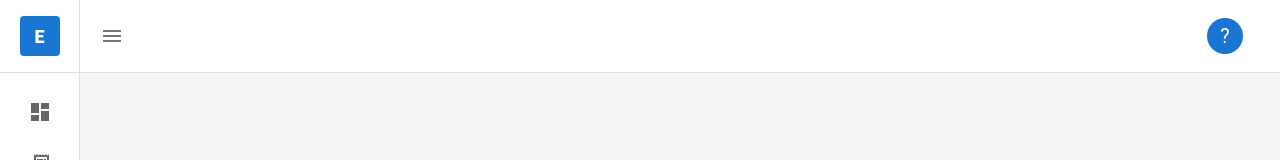
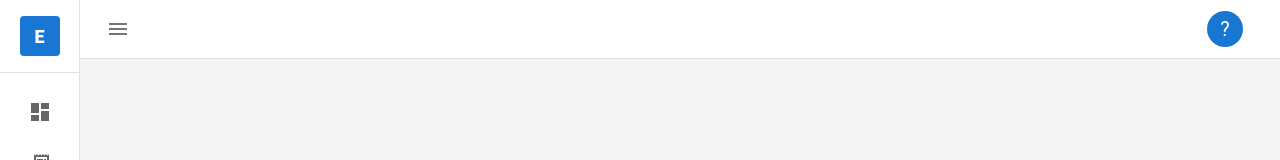
Before and after one commit to joinle0402/laravel-react-expense-tracker, a React (Vite) app in the folder frontend/: page /admin in a window 1280 px wide. Shown: the top 160 px of the page. Built offline with nearby package versions, Linux system fonts and the light colour scheme; sample sign-in values are in the browser's storage.

Commit message:
Chỉnh lại logic verify email bị lỗi

```diff
--- a/frontend/src/common/components/Header.tsx
+++ b/frontend/src/common/components/Header.tsx
@@ -30,8 +30,8 @@ export default function Header({ sidebarOpen, sidebarWidth, onToggleSidebar }: H
 			}}
 		>
 			<Toolbar
+				variant="dense"
 				sx={{
-					minHeight: '72px !important',
 					px: {
 						xs: 2,
 						sm: 3,
@@ -42,7 +42,7 @@ export default function Header({ sidebarOpen, sidebarWidth, onToggleSidebar }: H
 				}}
 			>
 				<Tooltip title={sidebarOpen ? 'Thu nhỏ' : 'Phóng to'}>
-					<IconButton edge="start" onClick={onToggleSidebar}>
+					<IconButton size="small" edge="start" onClick={onToggleSidebar}>
 						<MenuIcon />
 					</IconButton>
 				</Tooltip>
--- a/frontend/src/features/auth/pages/VerifyEmailPage.tsx
+++ b/frontend/src/features/auth/pages/VerifyEmailPage.tsx
@@ -11,7 +11,7 @@ import Stack from '@mui/material/Stack';
 import Typography from '@mui/material/Typography';
 import Button from '@mui/material/Button';
 import CircularProgress from '@mui/material/CircularProgress';
-import { Alert } from '@mui/material';
+import Alert from '@mui/material/Alert';
 
 export default function VerifyEmailPage() {
 	const navigate = useNavigate();
@@ -26,10 +26,9 @@ export default function VerifyEmailPage() {
 
 	const isVerifyMode = !!id && !!hash && !!expires && !!signature;
 	const hasVeriredEmail = !!currentUser?.email_verified_at;
-	console.log(hasVeriredEmail);
 
 	if (hasVeriredEmail) {
-		return <Navigate to="/admin/dashboard" />;
+		return <Navigate to="/admin/dashboard" replace={true} />;
 	}
 
 	useEffect(() => {
@@ -37,11 +36,12 @@ export default function VerifyEmailPage() {
 		verifyMutation.mutate(
 			{ id, hash, signature, expires },
 			{
-				onSuccess: (response) => {
+				onSuccess: response => {
 					toast.success(response.message);
-					setStoredUser(response.user);
+					setStoredUser(response.data.user);
+					navigate('/admin/dashboard', { replace: true });
 				},
-				onError: (error) => handleApiError({ error }),
+				onError: error => handleApiError({ error }),
 			},
 		);
 	}, []);
@@ -49,11 +49,11 @@ export default function VerifyEmailPage() {
 	const handleButtonResendClicked = async () => {
 		if (isCounting) return;
 		resendMutation.mutate(undefined, {
-			onSuccess: (response) => {
+			onSuccess: response => {
 				toast.success(response.message);
 				startCountDown();
 			},
-			onError: (error) => handleApiError({ error }),
+			onError: error => handleApiError({ error }),
 		});
 	};
 
@@ -80,7 +80,7 @@ export default function VerifyEmailPage() {
 				{isVerifyMode && (
 					<>
 						{verifyMutation.isPending && (
-							<Stack spacing={2}>
+							<Stack spacing={2} sx={{ justifyContent: 'center' }}>
 								<CircularProgress />
 								<Typography>Đang xác thực email...</Typography>
 							</Stack>
--- a/frontend/src/features/auth/types/auth.type.ts
+++ b/frontend/src/features/auth/types/auth.type.ts
@@ -22,5 +22,7 @@ export interface AuthResponse {
 
 export interface VerifyEmailResponse {
 	message: string;
-	user: User;
+	data: {
+		user: User;
+	};
 }
```
